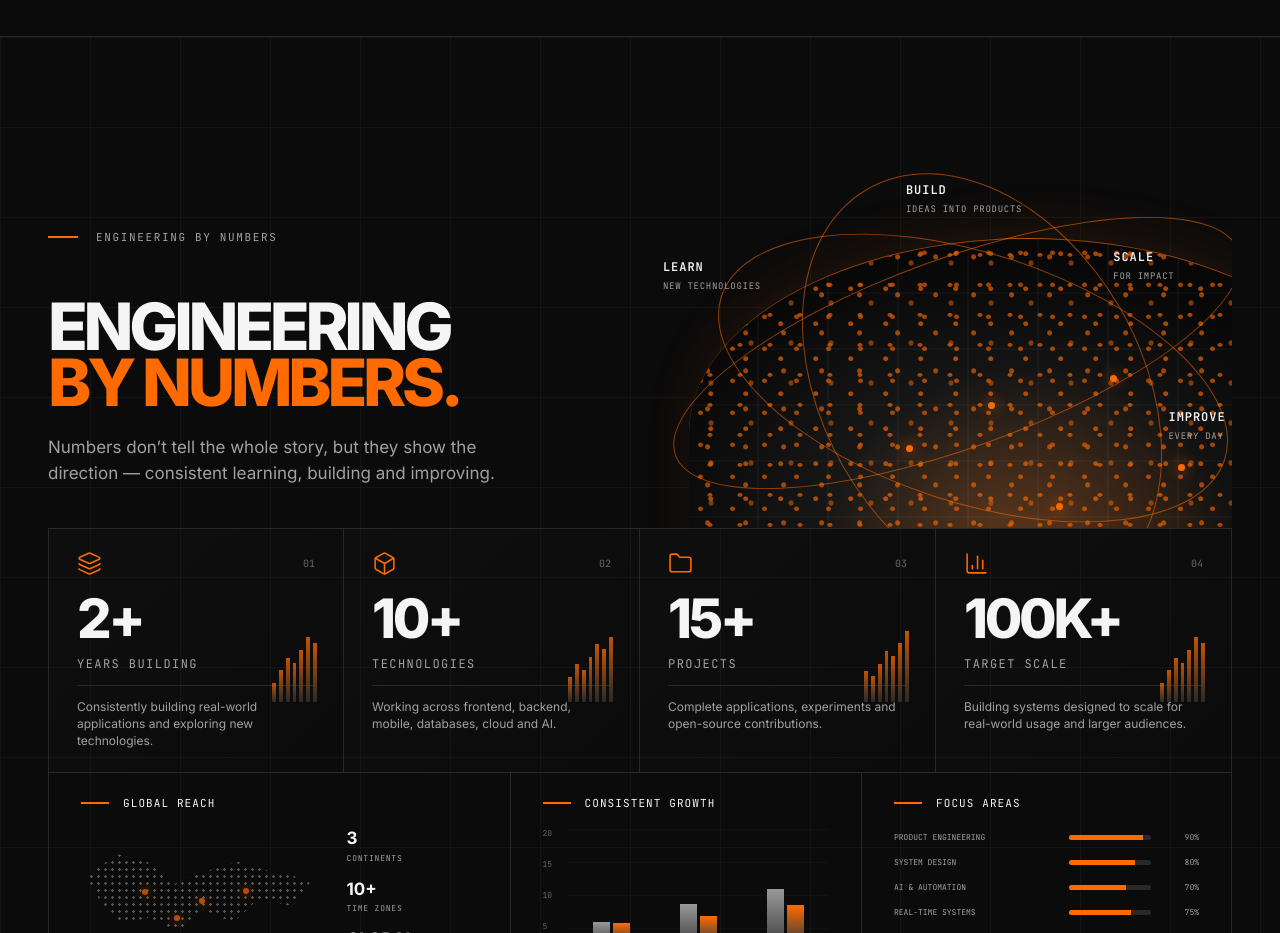
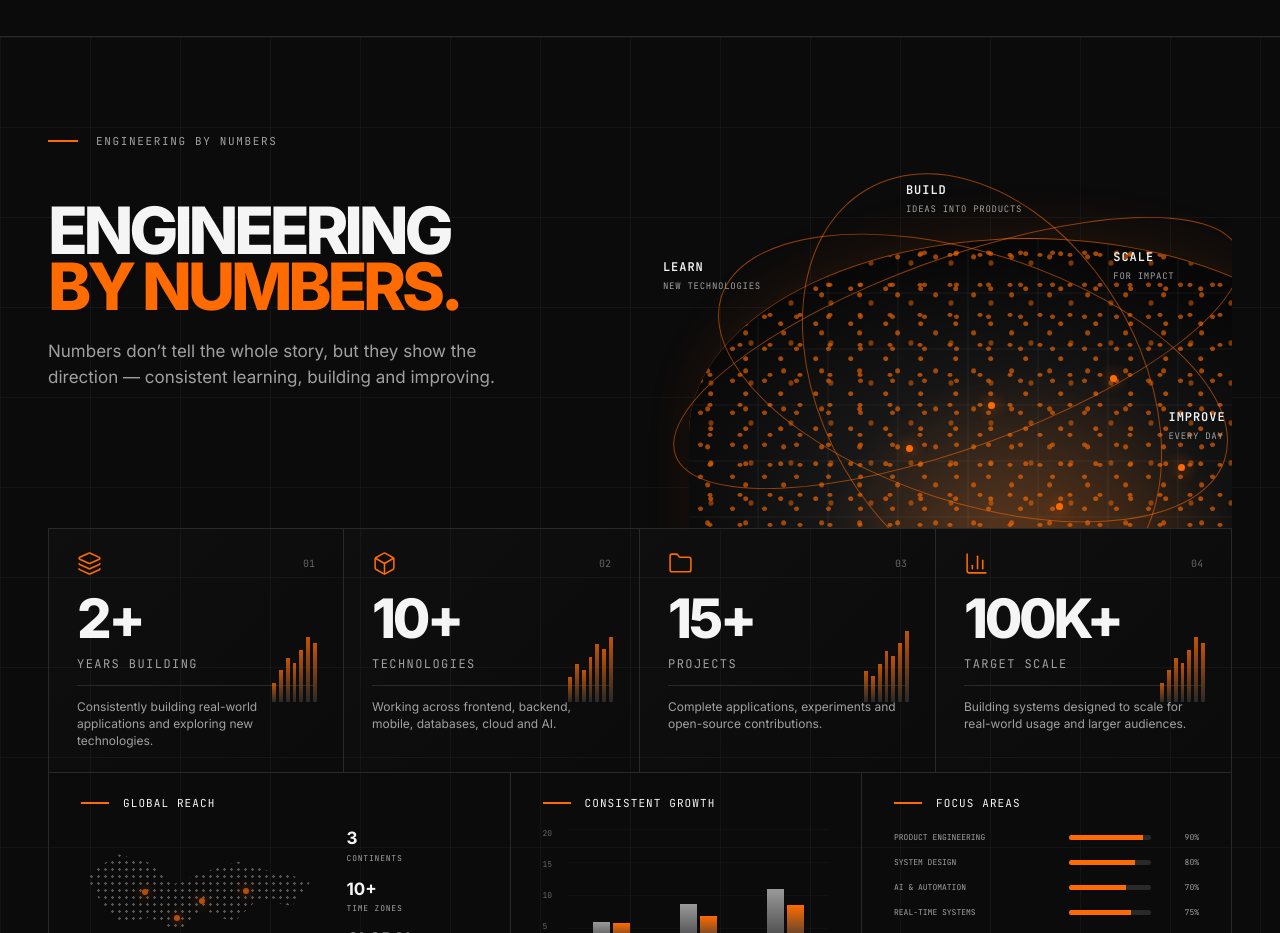
Before and after one commit to KL-Coders0103/Portfolio2.0, a React app: page / in a window 1280 px wide. Shown: the part 2220-3153 px from the top of the page. Built offline with nearby package versions, Linux system fonts and the light colour scheme; the HTML template or start-up script is replaced by a standard one.

Commit message:
style: avoid duplicate metrics section padding

```diff
--- a/src/sections/Metrics/metrics.css
+++ b/src/sections/Metrics/metrics.css
@@ -58,7 +58,7 @@
 
   z-index: 5;
 
-  padding-top: var(--section-padding-y);
+  padding-top: 0;
 }
 
 .metrics-eyebrow {
```
